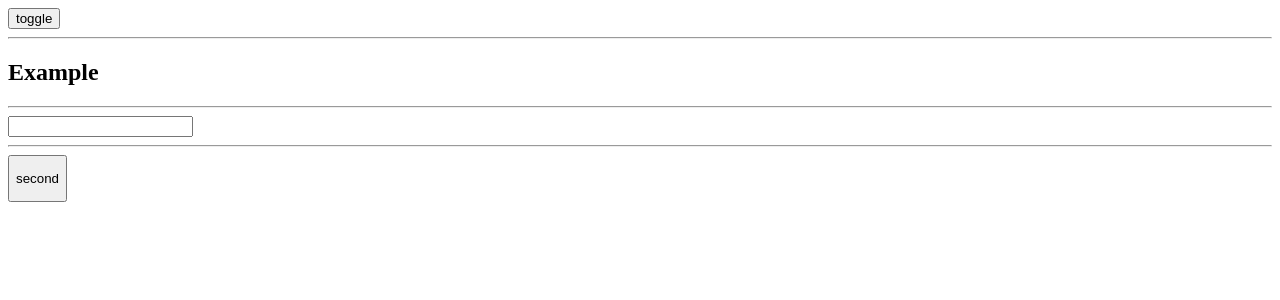
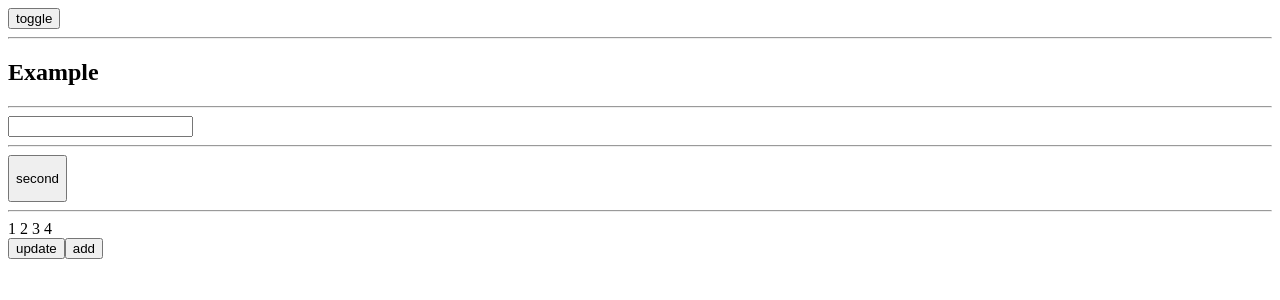
Before and after one commit to Asplitline/t-vue-demo, a Vue app: page / in a window 1280 px wide. Shown: the top 300 px of the page. Built offline with nearby package versions, Linux system fonts and the light colour scheme.

Commit message:
exampleSet

```diff
--- /dev/null
+++ b/src/example/ExampleSet.vue
@@ -0,0 +1,52 @@
+<template>
+  <div class="">
+    <div class="list">
+      {{ obj.a }}
+      {{ obj.b }}
+      {{ obj.c }}
+      {{ obj.d }}
+    </div>
+    <button @click="updateData">update</button>
+    <button @click="addData">add</button>
+  </div>
+</template>
+
+<script>
+export default {
+  data() {
+    return {
+      obj: {
+        a: 1,
+        b: 2,
+        c: 3
+      }
+    }
+  },
+  methods: {
+    updateData() {
+      Object.assign(this.obj, { a: 2 })
+    },
+    addData() {
+      this.obj.a++
+      this.obj.b++
+      this.obj.c++
+    }
+  },
+  mounted() {
+    // #1
+    this.obj = Object.assign(this.obj, {
+      d: 4,
+      e: 5
+    })
+    // #2
+    Object.assign(this.obj, {
+      d: 4,
+      e: 5
+    })
+    // #3
+    this.obj = Object.assign({}, this.obj, { d: 4, e: 5 })
+  }
+}
+</script>
+
+<style lang="scss" scoped></style>
--- a/src/example/index.vue
+++ b/src/example/index.vue
@@ -36,6 +36,8 @@
       <template v-slot:foo>first</template>
       <p>second</p>
     </example-functional-button>
+    <hr />
+    <example-set></example-set>
   </div>
 </template>
 
```
